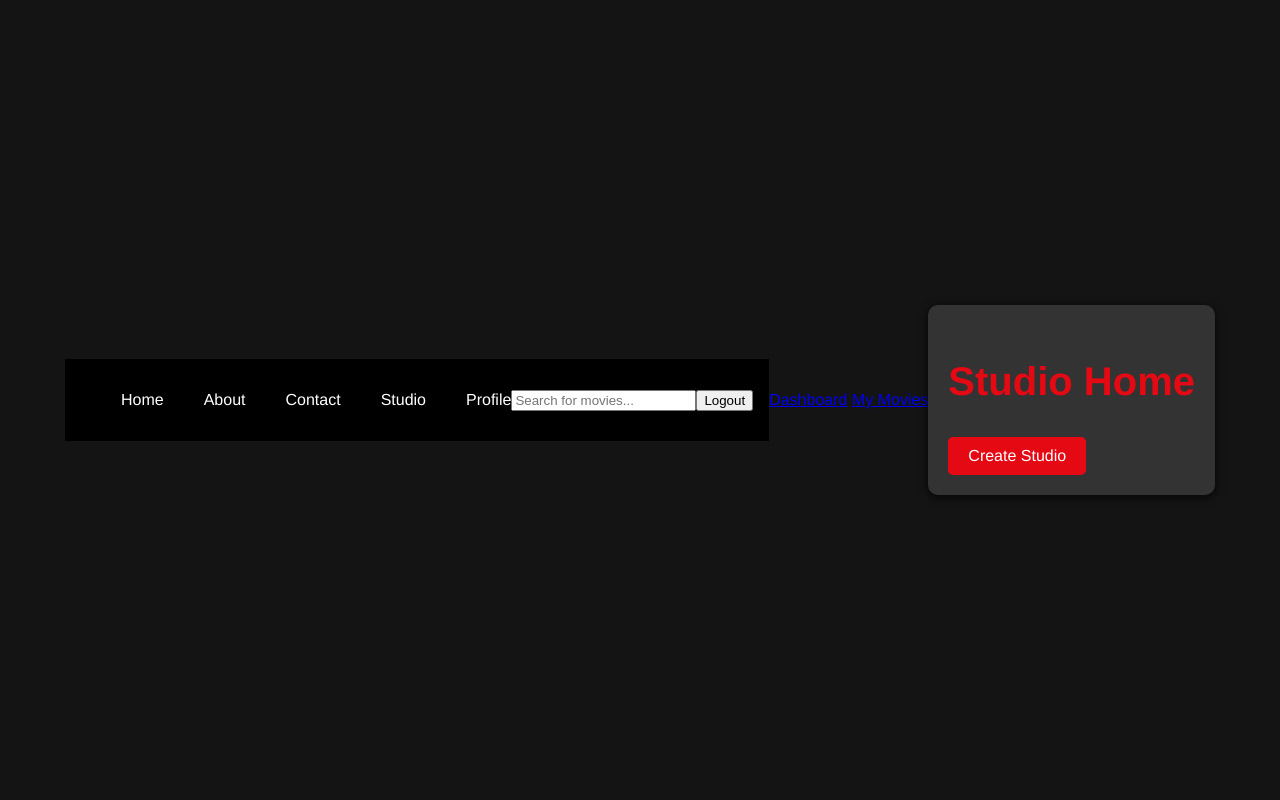
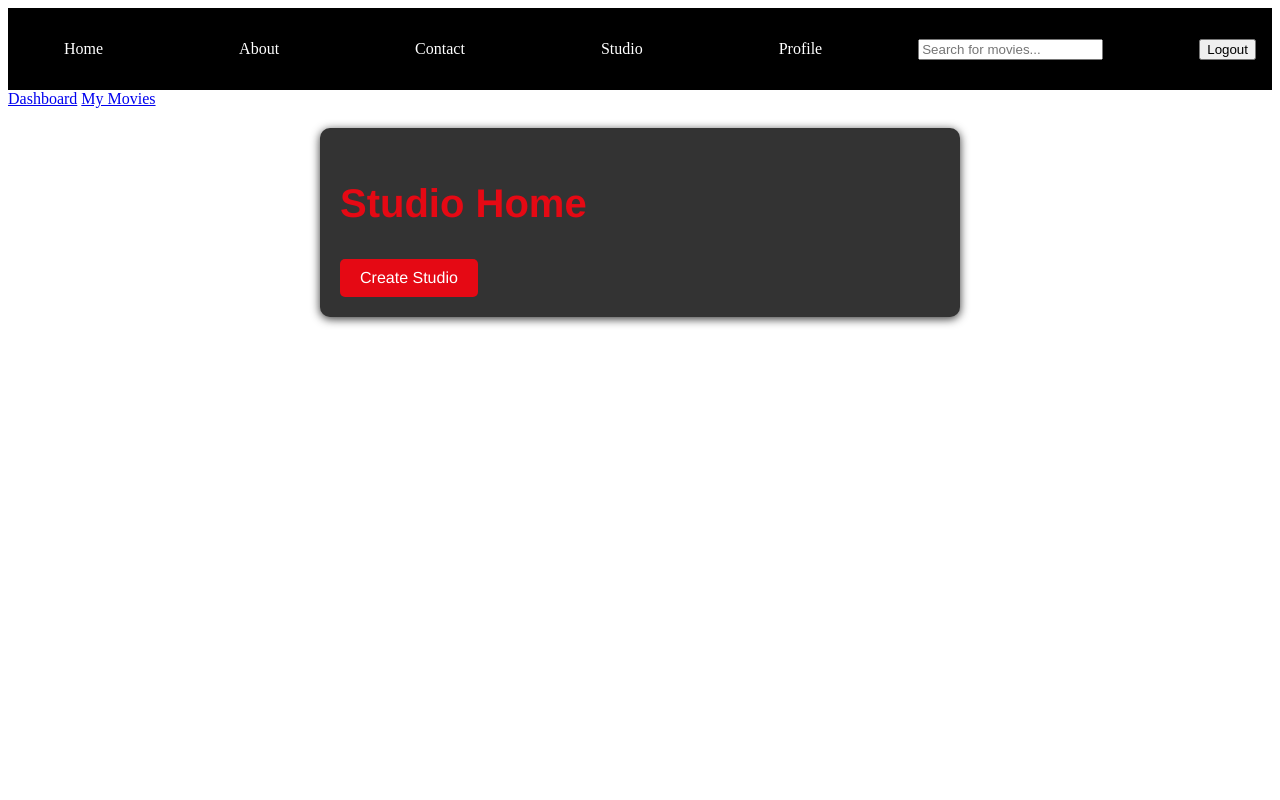
Before and after one commit to dan24-T/Movie-Recommendation-and-Rating-System, a Flask app: template templates/studios/studio_dashboard.html in a window 1280 px wide. Run offline with Flask 3, Linux system fonts and the light colour scheme; the template is opened without the code that fills it, so the values that code supplies are empty.

Commit message:
Update studio_dashboard.html

```diff
--- a/templates/studios/studio_dashboard.html
+++ b/templates/studios/studio_dashboard.html
@@ -3,28 +3,20 @@
 {% block head %}
 <title>Studio Dashboard</title>
 <style>
-    body {
-    background-color: #141414;
+.container {
+    background-color: #333;
+    border-radius: 10px;
+    padding: 20px;
+    box-shadow: 0 2px 10px rgba(0, 0, 0, 0.8);
+    max-width: 600px;
+    margin: 20px auto;
     color: #e5e5e5;
     font-family: 'Helvetica Neue', Helvetica, Arial, sans-serif;
-    margin: 0;
-    padding: 0;
-    display: flex;
-    justify-content: center;
-    align-items: center;
-    height: 100vh;
 }
 
 h2 {
     color: #e50914;
     font-size: 2.5em;
-}
-
-.container {
-    background-color: #333;
-    border-radius: 10px;
-    padding: 20px;
-    box-shadow: 0 2px 10px rgba(0, 0, 0, 0.8);
 }
 
 .container p {
```
